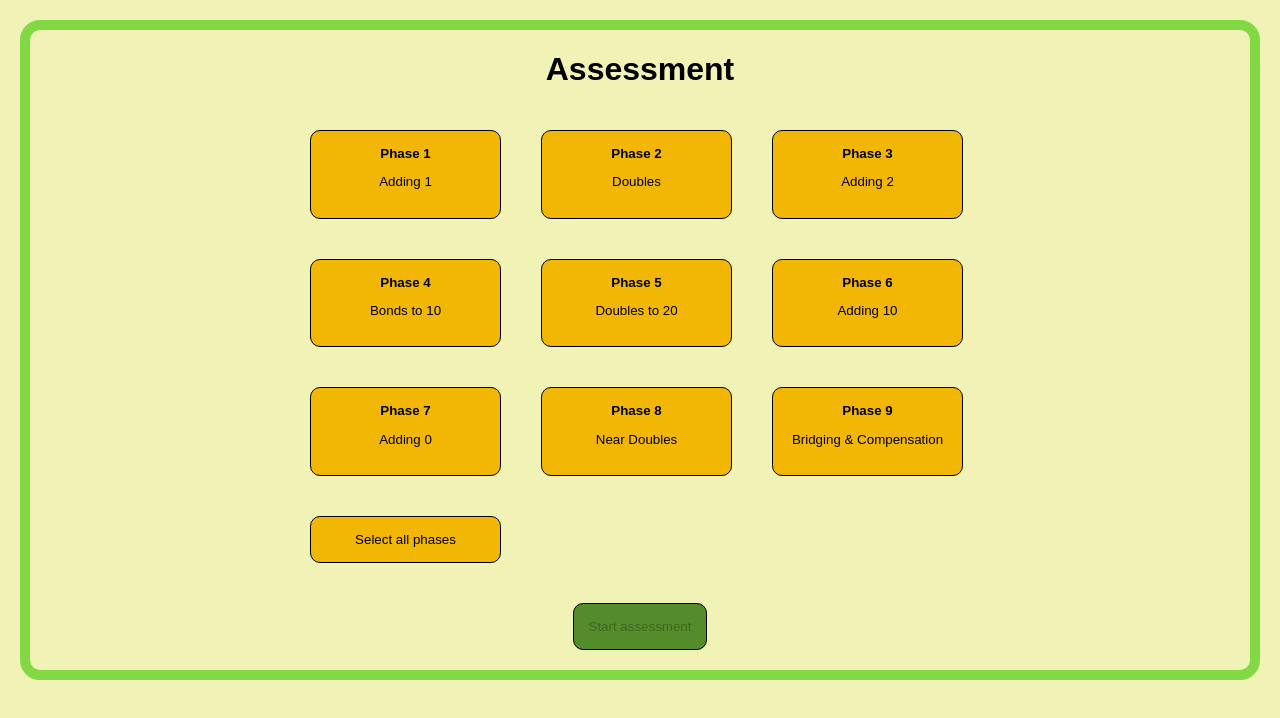
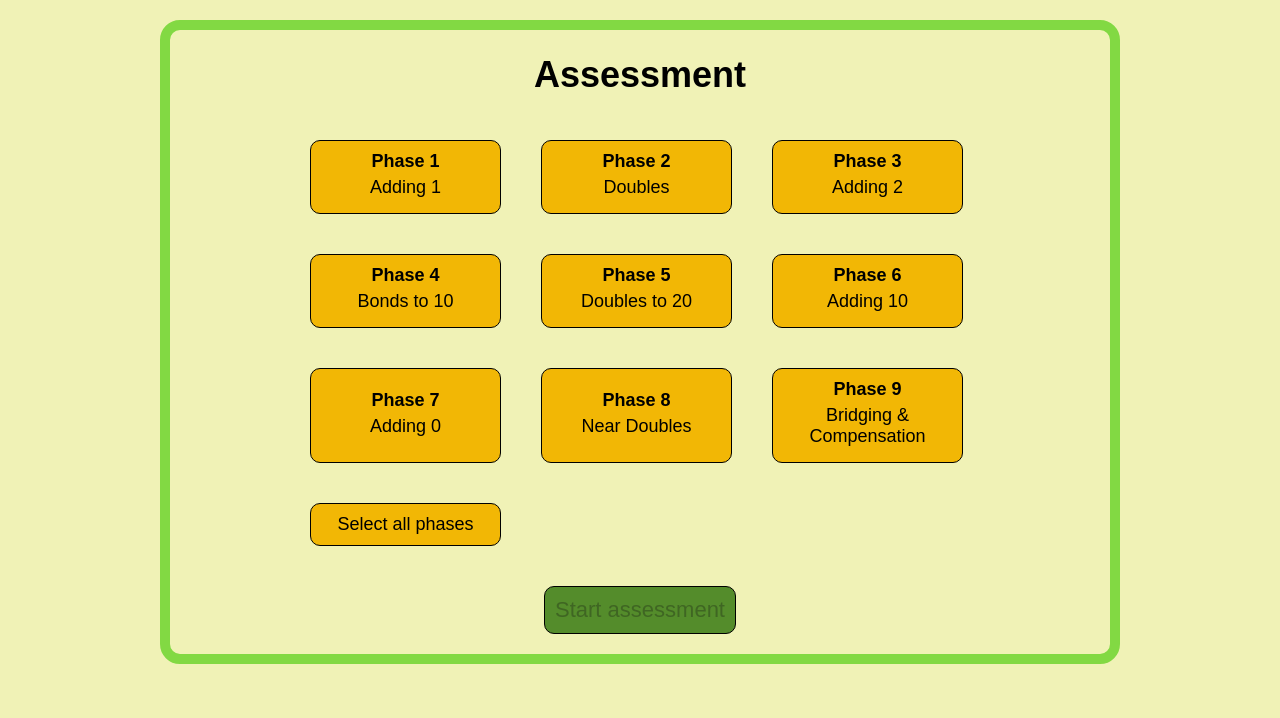
Before and after one commit to ianholden123/maths-number-bonds, a React (Create React App) app: page /assessment in a window 1280 px wide. Shown: the top 718 px of the page. Built offline with nearby package versions, Linux system fonts and the light colour scheme.

Commit message:
Addes some styling.

```diff
--- a/src/App.css
+++ b/src/App.css
@@ -19,20 +19,32 @@ body {
     color: var(--black-color);
     background-color: var(--secondary-color-light);
     text-align: center;
+    font-size: 18px;
 }
 
-.App {
-    margin: 20px;
+.AppContainer {
+    margin: 20px auto;
+    max-width: 1000px;
+}
+
+.AppContainer .App {
     border: 10px solid var(--primary-color-light);
     border-radius: 20px;
+    margin: 0 20px;
+}
+
+input {
+    font-size: 1em;
+    padding: 10px;
 }
 
 button {
     background-color: var(--secondary-color);
     border: 1px solid var(--black-color);
-    padding: 15px;
+    padding: 10px;
     margin: 20px;
     border-radius: 10px;
+    font-size: 22px;
 }
 
 button.selected {
--- a/src/App.js
+++ b/src/App.js
@@ -9,7 +9,8 @@ class App extends Component {
 
   render() {
     return (
-      <div className="App">
+      <div className="AppContainer">
+        <div className="App">
           <Router>
             <Switch>
               <Route exact path="/">
@@ -27,6 +28,7 @@ class App extends Component {
               />
             </Switch>
           </Router>
+        </div>
       </div>
     );
   }
--- a/src/components/Initials/Initials.css
+++ b/src/components/Initials/Initials.css
@@ -0,0 +1,3 @@
+.initials label {
+    margin-right: 10px;
+}
--- a/src/components/Numpad/Numpad.css
+++ b/src/components/Numpad/Numpad.css
@@ -0,0 +1,11 @@
+.numpad {
+    display: flex;
+    flex-wrap: wrap;
+    max-width: 400px;
+    margin: 20px auto;
+}
+
+.numpad button {
+    width: calc(33% - 10px);
+    margin: 5px;
+}
--- a/src/components/Problem/Problem.css
+++ b/src/components/Problem/Problem.css
@@ -0,0 +1,7 @@
+.problem {
+    font-size: 46px;
+}
+
+.problem input {
+    width: 120px;
+}
--- a/src/pages/SelectPhases/SelectPhases.css
+++ b/src/pages/SelectPhases/SelectPhases.css
@@ -7,4 +7,9 @@
 
 .phaseButtons button {
     width: calc(33% - 40px);
+    font-size: 18px;
 }
+
+.phaseButtons button p {
+    margin: 5px;
+}
--- a/src/pages/SelectPhases/SelectPhases.js
+++ b/src/pages/SelectPhases/SelectPhases.js
@@ -19,7 +19,7 @@ class SelectPhases extends Component {
         <button
           key={phase.id}
           onClick={() => {this.selectPhase(phase.id)}}
-          className={this.state.selectedPhases.includes(phase.id) ? 'selected' : ''}
+          className={this.state.selectedPhases.includes(phase.id) ? 'selected' : false}
         >
           <strong>{phase.name}</strong>
           <p>{phase.description}</p>
@@ -65,7 +65,7 @@ class SelectPhases extends Component {
           {this.getPhaseButtons()}
           <button
             onClick={this.toggleAllPhases}
-            className={this.state.selectedPhases.length === phases.length ? 'selected' : ''}
+            className={this.state.selectedPhases.length === phases.length ? 'selected' : false}
           >
             { this.state.selectedPhases.length === phases.length ? 'Deselect all phases' : 'Select all phases'}
           </button>
--- a/src/pages/Task/Task.js
+++ b/src/pages/Task/Task.js
@@ -1,5 +1,4 @@
 import React, { Component } from 'react';
-import { Link } from "react-router-dom";
 import './Task.css';
 import Initials from '../../components/Initials/Initials'
 import Problem from '../../components/Problem/Problem'
```
